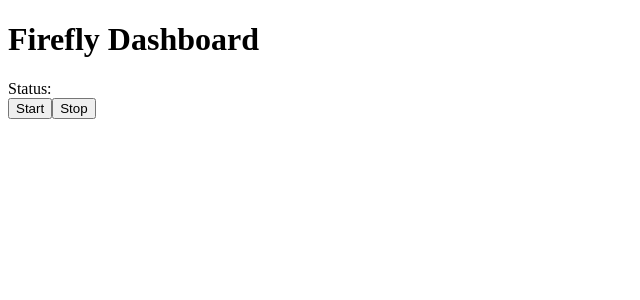
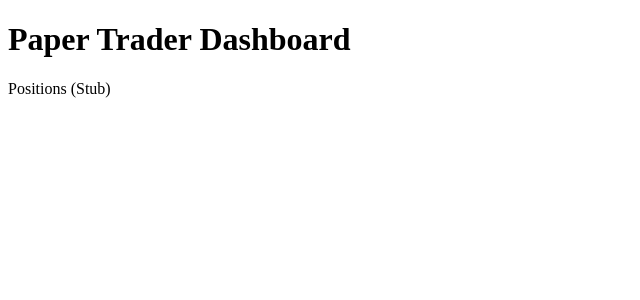
Before and after one commit to glitzereinhorn270487/firefly, a Next.js app: page /dashboard in a window 1280 px wide. Shown: the top 300 px of the page, without its empty margins (0-640 px from the left). Built offline with nearby package versions, Linux system fonts and the light colour scheme.

Commit message:
feat(api): add paper positions endpoint stub

```diff
--- /dev/null
+++ b/app/api/paper/positions/route.ts
@@ -0,0 +1,8 @@
+import { NextResponse } from "next/server";
+
+export async function GET() {
+  return NextResponse.json({
+    positions: [],
+    message: "Paper positions stub"
+  });
+}
--- a/app/dashboard/page.tsx
+++ b/app/dashboard/page.tsx
@@ -1,14 +1,8 @@
-import { getAgentStatus } from "@/src/lib/status";
-import AgentStatusBadge from "@/components/AgentStatusBadge";
-import AgentControls from "@/components/AgentControls";
-
 export default function DashboardPage() {
-  const status = getAgentStatus();
   return (
-    <div>
-      <h1>Firefly Dashboard</h1>
-      <AgentStatusBadge ok={status.ok} />
-      <AgentControls />
-    </div>
+    <main>
+      <h1>Paper Trader Dashboard</h1>
+      <p>Positions (Stub)</p>
+    </main>
   );
 }
```
